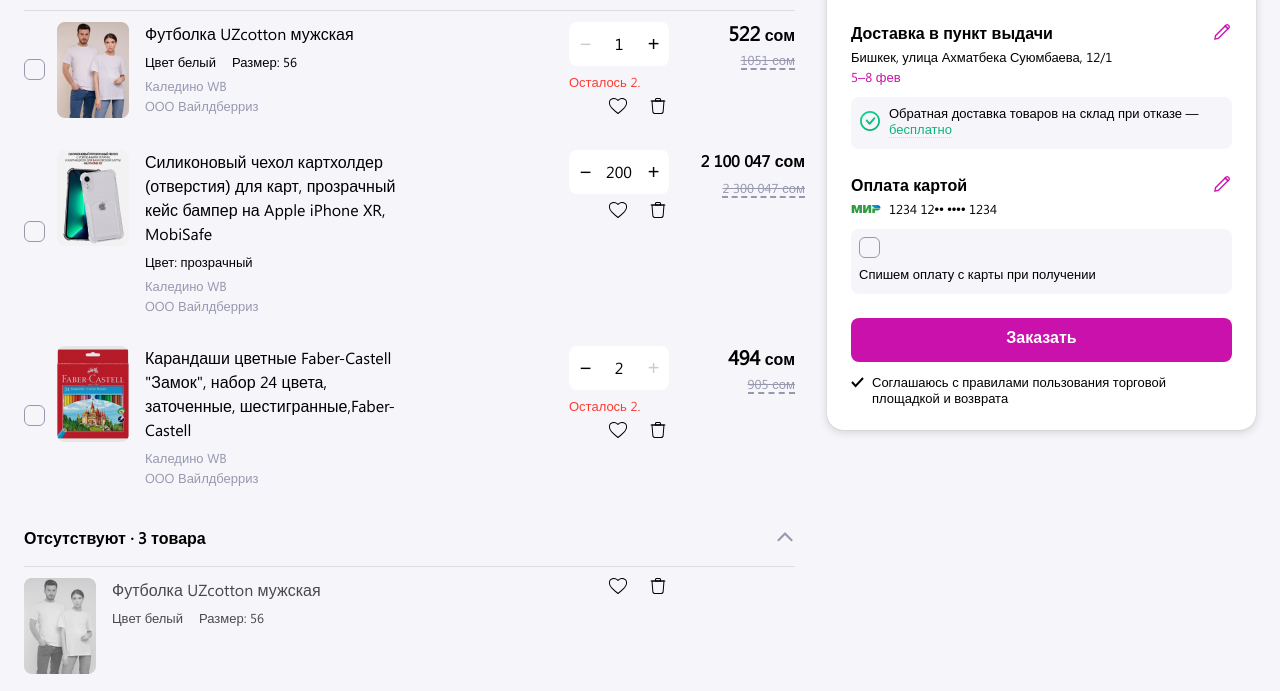
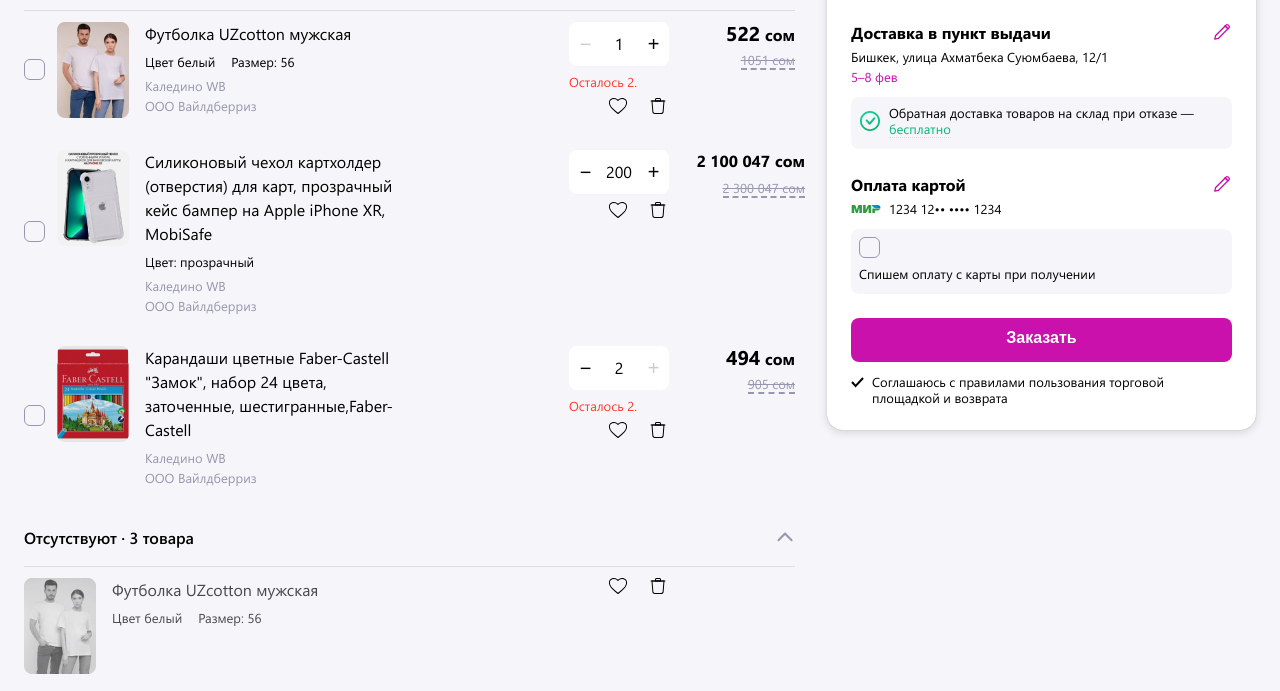
Before and after one commit to hunzah/test-task-WB, a plain HTML site: page index.html in a window 1280 px wide. Shown: the part 243-934 px from the top of the page. Drawn offline with Linux system fonts and the light colour scheme.

Commit message:
update fonts

```diff
--- a/assets/fonts/style.css
+++ /dev/null
@@ -1,32 +0,0 @@
-/* #### Generated By: http://www.cufonfonts.com #### */
-
-    @font-face {
-    font-family: 'Segoe UI Regular';
-    font-style: normal;
-    font-weight: normal;
-    src: local('Segoe UI Regular'), url('Segoe UI.woff') format('woff');
-    }
-
-
-    @font-face {
-    font-family: 'Segoe UI Italic';
-    font-style: normal;
-    font-weight: normal;
-    src: local('Segoe UI Italic'), url('Segoe UI Italic.woff') format('woff');
-    }
-
-
-    @font-face {
-    font-family: 'Segoe UI Bold';
-    font-style: normal;
-    font-weight: normal;
-    src: local('Segoe UI Bold'), url('Segoe UI Bold.woff') format('woff');
-    }
-
-
-    @font-face {
-    font-family: 'Segoe UI Bold Italic';
-    font-style: normal;
-    font-weight: normal;
-    src: local('Segoe UI Bold Italic'), url('Segoe UI Bold Italic.woff') format('woff');
-    }
--- a/styles.css
+++ b/styles.css
@@ -1,9 +1,31 @@
-@import 'assets/fonts/style.css';
+@font-face {
+    font-family: 'SegoeUI';
+    src: url('assets/fonts/SegoeUI/SegoeUI-Regular.woff2') format('woff2'),
+    url('assets/fonts/SegoeUI/SegoeUI-Regular.woff') format('woff');
+    font-weight: 400;
+    font-style: normal;
+}
+
+@font-face {
+    font-family: 'SegoeUI';
+    src: url('assets/fonts/SegoeUI/SegoeUI-SemiBold.woff2') format('woff2'),
+    url('assets/fonts/SegoeUI/SegoeUI-SemiBold.woff') format('woff');
+    font-weight: 600;
+    font-style: normal;
+}
+
+@font-face {
+    font-family: 'SegoeUI';
+    src: url('assets/fonts/SegoeUI/SegoeUI-Bold.woff2') format('woff2'),
+    url('assets/fonts/SegoeUI/SegoeUI-Bold.woff') format('woff');
+    font-weight: 700;
+    font-style: normal;
+}
 
 body {
-    font-family: Segoe UI Regular, Arial, sans-serif;
-
-    max-width: 1400px;
+    font-family: SegoeUI, Arial, sans-serif;
+    font-style: normal;
+    font-weight: 400;
     margin: 0;
     padding: 0;
     background: #F6F6FA;
@@ -198,9 +220,9 @@
 .main-content {
     display: flex;
     align-items: flex-start;
+    justify-content: center;
     gap: 32px;
     padding: 0 24px 16px 24px;
-
     height: 100%;
 }
 
@@ -211,6 +233,7 @@
     gap: 27px;
     flex: 1 0 0;
 
+    max-width: 890px;
     height: 100%;
 
 }
```
Also changed, not shown: assets/fonts/example.html (deleted, +0 -19 lines), assets/fonts/Segoe UI Bold Italic.woff (deleted), assets/fonts/Segoe UI Bold.woff (deleted), assets/fonts/Segoe UI Italic.woff (deleted), assets/fonts/Segoe UI.woff (deleted), assets/fonts/SegoeUI/SegoeUI-Bold.woff (added), assets/fonts/SegoeUI/SegoeUI-Bold.woff2 (added), assets/fonts/SegoeUI/SegoeUI-Regular.woff (added), assets/fonts/SegoeUI/SegoeUI-Regular.woff2 (added), assets/fonts/SegoeUI/SegoeUI-SemiBold.woff (added), assets/fonts/SegoeUI/SegoeUI-SemiBold.woff2 (added).
